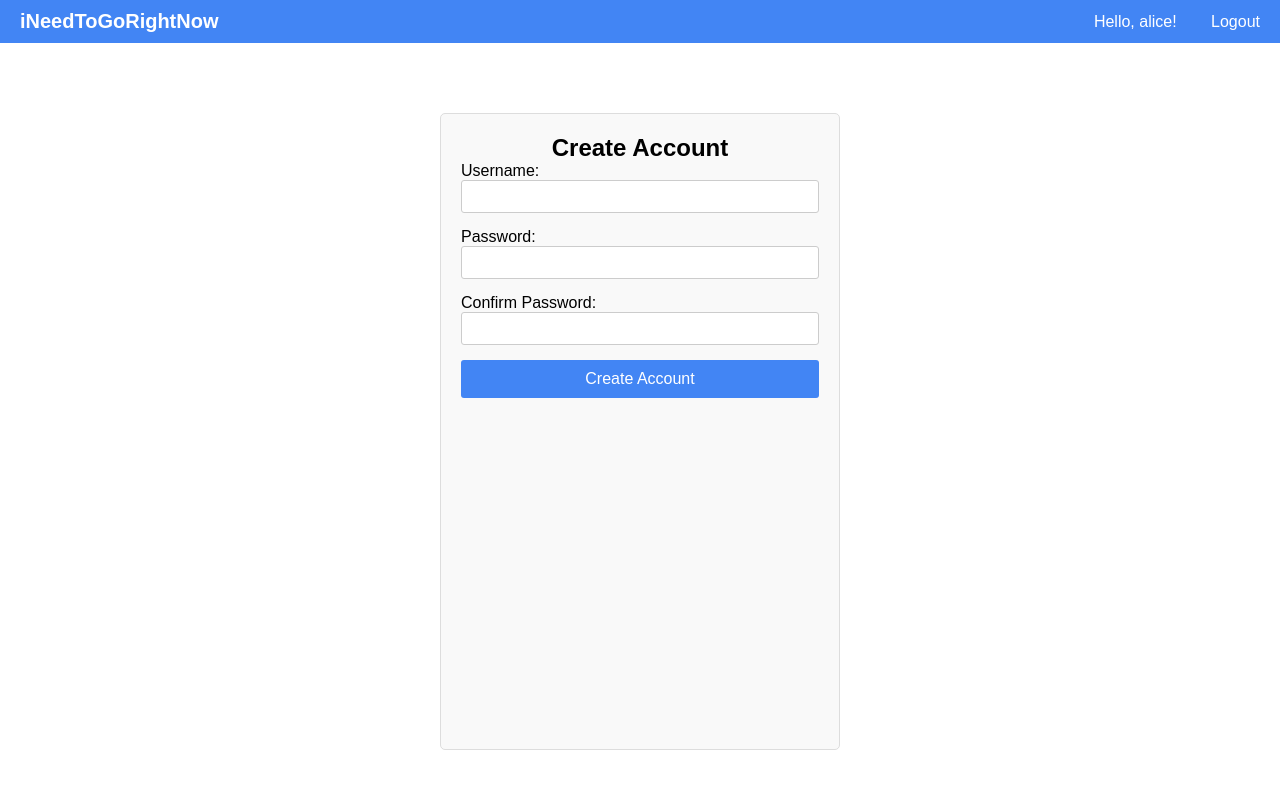
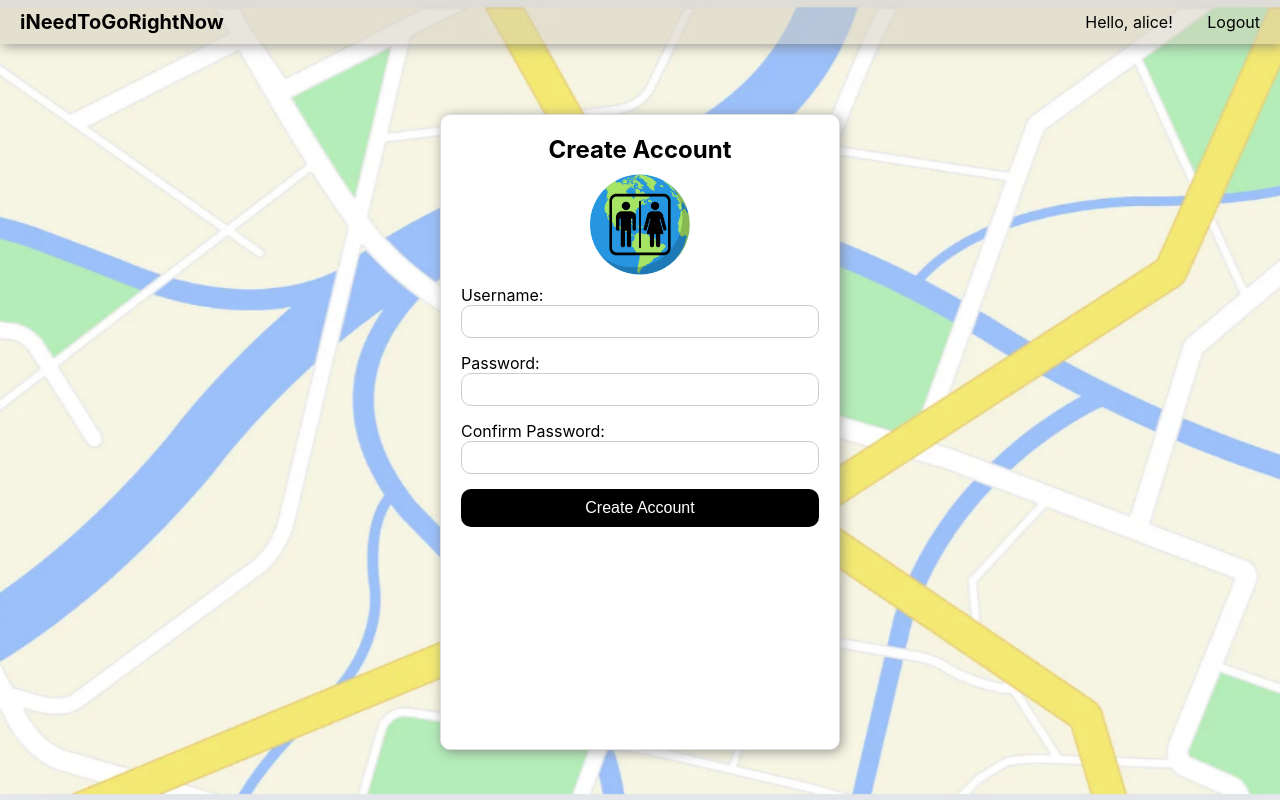
Before and after one commit to kavinrajasekaran/iNeedToGoRightNow, a Flask app: page /create_account in a window 1280 px wide. Run offline with Flask 3, Linux system fonts and the light colour scheme; a user stored in the database is signed in.

Commit message:
Finished CSS

```diff
--- a/static/styles.css
+++ b/static/styles.css
@@ -10,7 +10,10 @@
 /* Ensure the html and body take full height */
 html, body {
     height: 100%;
-    font-family: Arial, sans-serif;
+    font-family: -apple-system, BlinkMacSystemFont, sans-serif;
+    background-color: rgb(221, 220, 220);
+    background: url("map6.png") no-repeat center center fixed;
+    background-size: cover;
 }
 
 /* Body as a flex container in column direction */
@@ -24,21 +27,33 @@ body {
     display: flex;
     justify-content: space-between;
     align-items: center;
-    background-color: #4285F4;
+    background-color: rgba(210, 203, 188, 0.5);
+    box-shadow: 2px 2px 12px rgba(109, 109, 109, 0.7);
     color: #fff;
     padding: 10px 20px;
-    flex-shrink: 0; /* Prevent the navbar from shrinking */
+    flex-shrink: 0;
+}
+
+.logo {
+    display: block;
+    margin-left: auto;
+    margin-right: auto;
+    margin-top: 10px;
+    margin-bottom: 10px;
+    width: 100px;
+    height: auto;
+    max-width: 100%;
 }
 
 .nav-brand {
-    color: #fff;
+    color: black;
     text-decoration: none;
     font-weight: bold;
     font-size: 20px;
 }
 
 .nav-right a {
-    color: #fff;
+    color: black;
     margin-left: 15px;
     text-decoration: none;
     font-size: 16px;
@@ -46,6 +61,7 @@ body {
 
 .nav-user {
     margin-right: 15px;
+    color:black;
 }
 
 .nav-right a:hover {
@@ -79,11 +95,10 @@ body {
     color: #004085;
 }
 
-/* Main content should flex to fill the remaining space */
 .main-content {
     flex: 1 1 auto;
     display: flex;
-    height: 0; /* Necessary for Flexbox to calculate correctly */
+    height: 0;
 }
 
 /* Container to hold map and sidebar */
@@ -124,7 +139,14 @@ body {
     margin-bottom: 10px;
     padding: 15px;
     border: 1px solid #ddd;
-    border-radius: 5px;
+    border-radius: 10px;
+    transition: all 0.3s ease;
+    cursor: pointer;
+    position: relative;
+}
+
+#bathroomList li:hover {
+    background-color: #f1f1f1;
 }
 
 #bathroomList li h3 {
@@ -212,11 +234,12 @@ body {
 .form-container {
     max-width: 400px;
     margin: 50px auto;
-    background: #f9f9f9;
+    background: #ffffff;
     padding: 20px;
     border: 1px solid #ddd;
-    border-radius: 5px;
-    flex: 1; /* Allow forms to grow if necessary */
+    border-radius: 10px;
+    flex: 1;
+    box-shadow: 2px 2px 12px rgba(109, 109, 109, 0.7);
 }
 
 .form-container h2 {
@@ -234,22 +257,23 @@ body {
     padding: 8px;
     box-sizing: border-box;
     border: 1px solid #ccc;
-    border-radius: 3px;
+    border-radius: 10px;
 }
 
 .btn-submit {
     width: 100%;
     padding: 10px;
     border: none;
-    background-color: #4285F4;
+    background-color: black;
     color: #fff;
     font-size: 16px;
     border-radius: 3px;
     cursor: pointer;
+    border-radius: 10px;
 }
 
 .btn-submit:hover {
-    background-color: #357ae8;
+    background-color: rgb(52, 52, 52);
 }
 
 /* Ensure that the container and its children do not exceed available space */
--- a/templates/base.html
+++ b/templates/base.html
@@ -18,7 +18,7 @@
                 <a href="{{ url_for('logout') }}" class="nav-link">Logout</a>
             {% else %}
                 <a href="{{ url_for('login') }}" class="nav-link">Login</a>
-                <a href="{{ url_for('create_account') }}" class="nav-link">Create Account</a>
+                <a href="{{ url_for('create_account') }}" class="nav-link">Sign Up</a>
             {% endif %}
         </div>
     </nav>
--- a/templates/create_account.html
+++ b/templates/create_account.html
@@ -5,6 +5,8 @@
 {% block content %}
 <div class="form-container">
     <h2>Create Account</h2>
+    <div class="box">
+        <img src="{{ url_for('static', filename='image.png') }}" alt="none" class="logo">
     <form method="POST" action="{{ url_for('create_account') }}">
         <div class="form-group">
             <label for="username">Username:</label><br>
--- a/templates/login.html
+++ b/templates/login.html
@@ -5,6 +5,8 @@
 {% block content %}
 <div class="form-container">
     <h2>Login</h2>
+    <div class="box">
+        <img src="{{ url_for('static', filename='image.png') }}" alt="none" class="logo">
     <form method="POST" action="{{ url_for('login') }}">
         <div class="form-group">
             <label for="username">Username:</label><br>
```
Also changed, not shown: static/image.png (added), static/map6.png (added), 1 other file.
